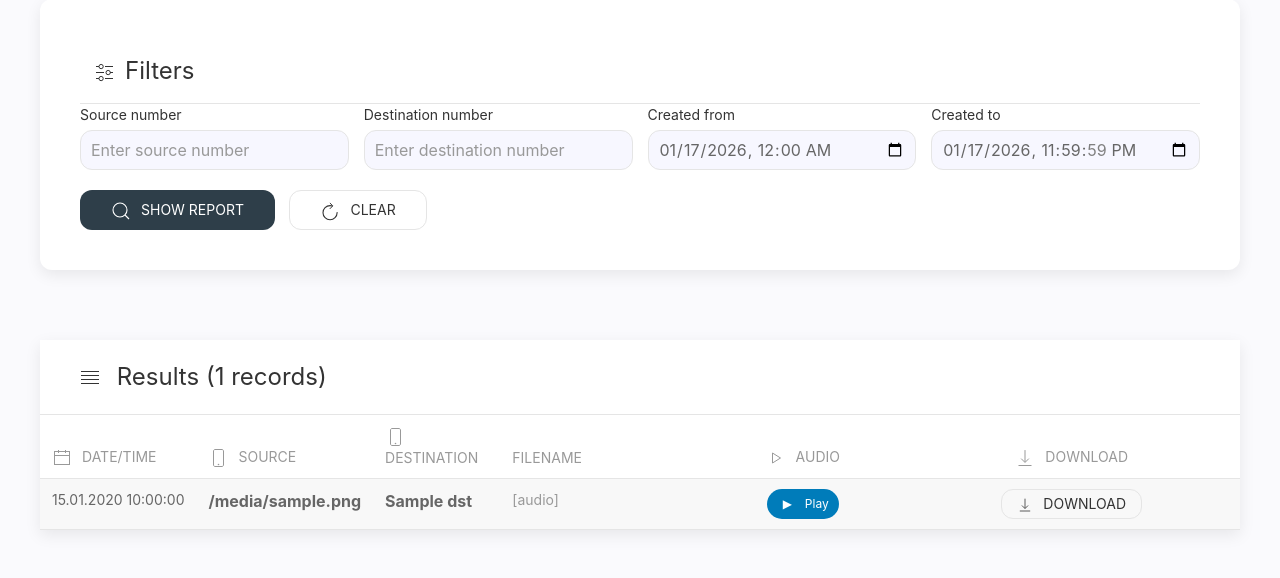
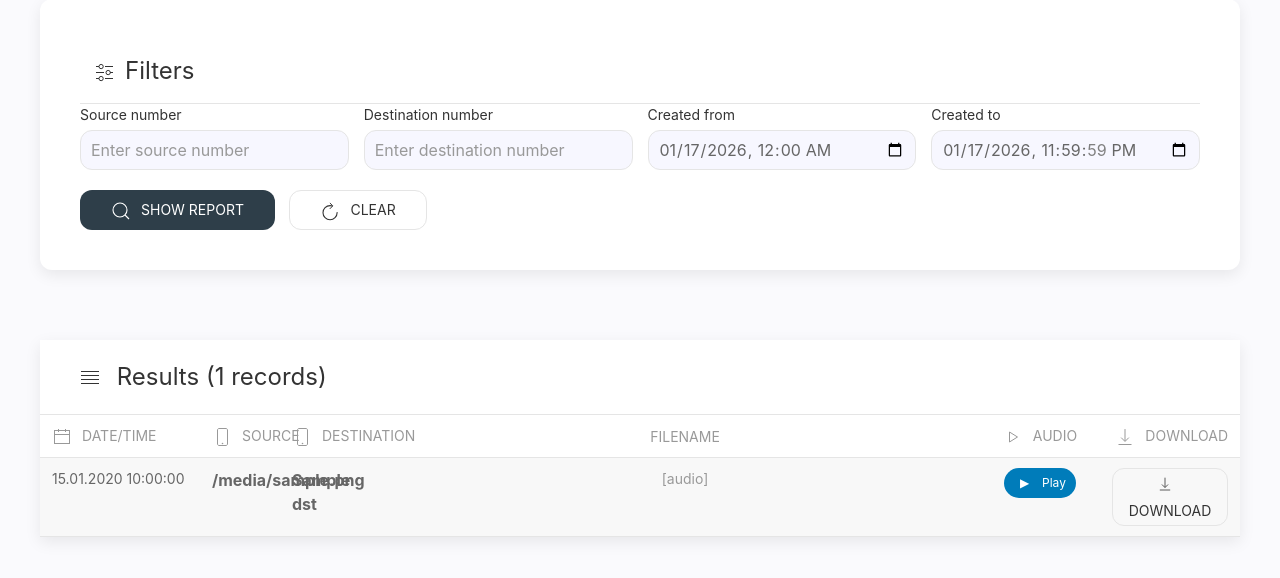
Before and after one commit to radetsky/PearlPBX2, a Django app: template apps/reports/templates/monitor.html in a window 1280 px wide. Shown: the part 179-757 px from the top of the page. Run offline with Django 4.2, Linux system fonts and the light colour scheme; tables that the repository leaves empty hold one stand-in row (values such as "Sample post"); the template is opened without the code that fills it: values that come from a table or form of the project are taken from there, most other values are stand-ins (such as "Sample title", 1, 10 or a date in 2020); parts of the project's set-up code (start-up, migrations or seed data) failed here and were passed over; some libraries are stand-ins or nearby versions.

Commit message:
rewrite structure of monitor table

```diff
--- a/apps/reports/templates/monitor.html
+++ b/apps/reports/templates/monitor.html
@@ -62,25 +62,33 @@
             </div>
             <div class="uk-card-body uk-padding-remove">
                 <div class="uk-overflow-auto">
-                    <table class="uk-table uk-table-hover uk-table-striped uk-table-small">
+                    <table class="uk-table uk-table-hover uk-table-striped uk-table-small" style="table-layout: fixed; width: 100%;">
+                        <colgroup>
+                            <col style="width: 160px; min-width: 160px;">
+                            <col style="width: 80px; min-width: 80px;">
+                            <col style="width: 100px; min-width: 100px;">
+                            <col>
+                            <col style="width: 120px; min-width: 120px;">
+                            <col style="width: 140px; min-width: 140px;">
+                        </colgroup>
                         <thead>
                             <tr>
-                                <th class="uk-table-shrink uk-width-small">
+                                <th class="uk-text-nowrap">
                                     <span uk-icon="calendar" class="uk-margin-small-right"></span>Date/Time
                                 </th>
-                                <th class="uk-table-shrink">
+                                <th class="uk-text-nowrap">
                                     <span uk-icon="phone" class="uk-margin-small-right"></span>Source
                                 </th>
-                                <th class="uk-table-shrink">
+                                <th class="uk-text-nowrap">
                                     <span uk-icon="phone" class="uk-margin-small-right"></span>Destination
                                 </th>
-                                <th>
+                                <th class="uk-text-center">
                                     <span uk-icon="file-audio" class="uk-margin-small-right"></span>Filename
                                 </th>
                                 <th class="uk-text-center">
                                     <span uk-icon="play" class="uk-margin-small-right"></span>Audio
                                 </th>
-                                <th class="uk-text-center">
+                                <th class="uk-text-right">
                                     <span uk-icon="download" class="uk-margin-small-right"></span>Download
                                 </th>
                             </tr>
@@ -93,9 +101,9 @@
                                 </td>
                                 <td class="uk-text-bold">{{ rec.src|default:"-" }}</td>
                                 <td class="uk-text-bold">{{ rec.dst|default:"-" }}</td>
-                                <td class="uk-text-truncate uk-text-small">
+                                <td class="uk-text-center uk-text-small" style="overflow: hidden;">
                                     {% if rec.get_audio_url %}
-                                        <a href="{{ rec.get_audio_url }}" target="_blank" class="uk-link-muted uk-text-truncate">
+                                        <a href="{{ rec.get_audio_url }}" target="_blank" class="uk-link-muted" style="display: block; overflow: hidden; text-overflow: ellipsis; white-space: nowrap;">
                                             <span uk-icon="file-audio" class="uk-margin-small-right"></span>{{ rec.filename|default:"[audio]" }}
                                         </a>
                                     {% else %}
@@ -112,7 +120,7 @@
                                         <span class="uk-text-muted">No audio</span>
                                     {% endif %}
                                 </td>
-                                <td class="uk-text-center">
+                                <td class="uk-text-right">
                                     {% if rec.get_audio_url %}
                                         <a href="{{ rec.get_audio_url }}?download=1" class="uk-button uk-button-small uk-button-default uk-border-rounded">
                                             <span uk-icon="icon: download; ratio: 0.8" class="uk-margin-small-right"></span>Download
```
